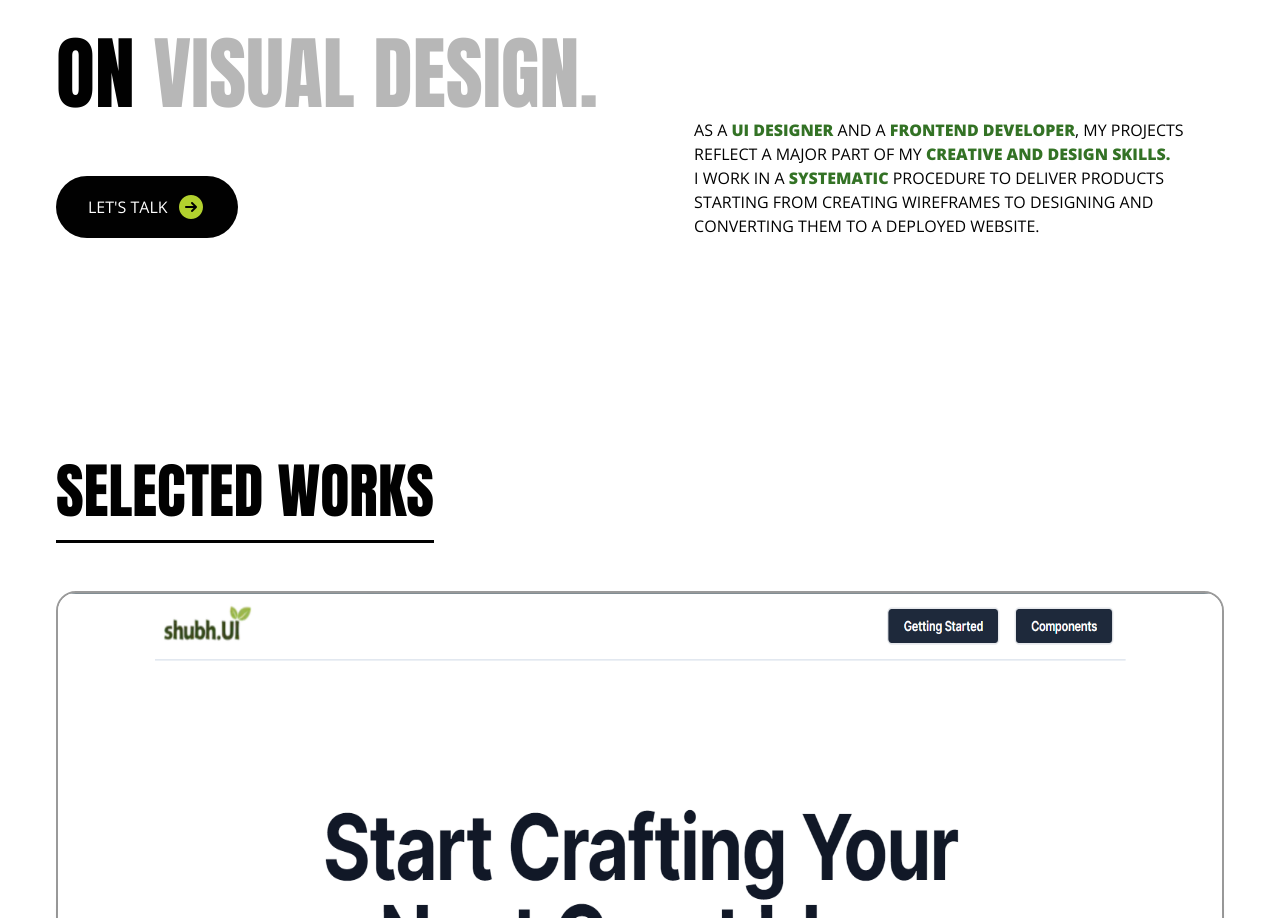
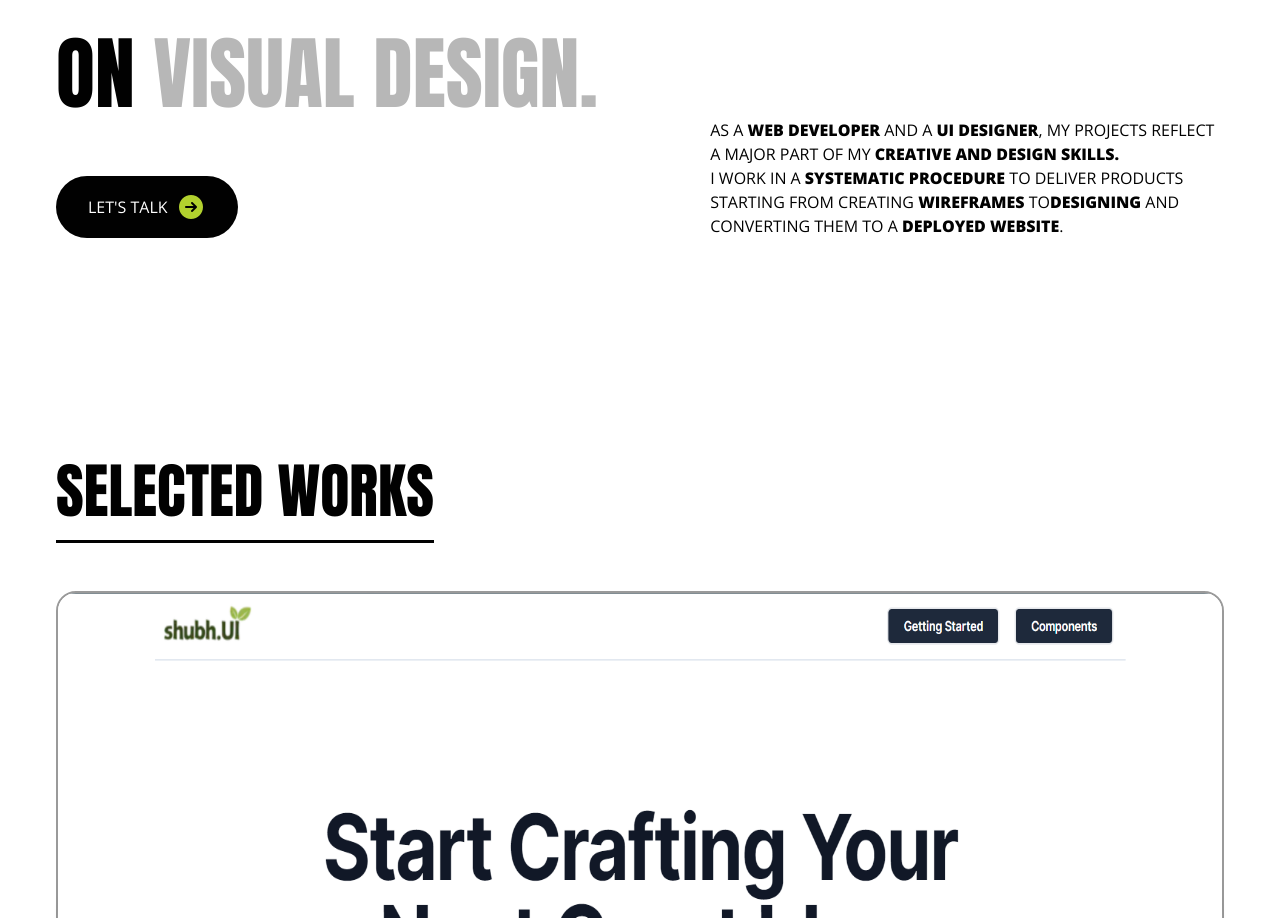
Before and after one commit to ShubhMehrotra19/newPortfolio, a Next.js app: page / in a window 1280 px wide. Shown: the part 2829-3747 px from the top of the page. Built offline with nearby package versions, Linux system fonts and the light colour scheme.

Commit message:
feat: minor bugs removed

```diff
--- a/components/NavbarComponents/comp.tsx
+++ b/components/NavbarComponents/comp.tsx
@@ -42,28 +42,28 @@ function Comp({ homeRef, aboutRef, workRef }: any) {
       <button
         onClick={handleClickHome}
         style={{ cursor: 'url("/icons/cursor.png"), auto' }}
-        className="px-6 py-2 rounded-full font-[600] text-[#b2de21] bg-black hover:scale-[102%] hover:bg-[#b2de21] hover:text-black transition-all duration-300 delay-75 ease-in-out"
+        className="px-6 py-2 rounded-full font-[600] text-[#b2de21] bg-black hover:scale-[102%] hover:bg-[#b2de21] hover:text-black active:scale-95 transition-all duration-300 delay-75 ease-in-out"
       >
         HOME
       </button>
       <button
         onClick={handleClickAbout}
         style={{ cursor: 'url("/icons/cursor.png"), auto' }}
-        className="px-6 py-2 rounded-full font-[600] text-[#b2de21] bg-black hover:scale-[102%] hover:bg-[#b2de21] hover:text-black transition-all duration-300 delay-75 ease-in-out"
+        className="px-6 py-2 rounded-full font-[600] text-[#b2de21] bg-black hover:scale-[102%] hover:bg-[#b2de21] hover:text-black active:scale-95 transition-all duration-300 delay-75 ease-in-out"
       >
         ABOUT
       </button>
       <button
         onClick={handleClickWork}
         style={{ cursor: 'url("/icons/cursor.png"), auto' }}
-        className="px-6 py-2 rounded-full font-[600] text-[#b2de21] bg-black hover:scale-[102%] hover:bg-[#b2de21] hover:text-black transition-all duration-300 delay-75 ease-in-out"
+        className="px-6 py-2 rounded-full font-[600] text-[#b2de21] bg-black hover:scale-[102%] hover:bg-[#b2de21] hover:text-black active:scale-95 transition-all duration-300 delay-75 ease-in-out"
       >
         WORK
       </button>
       <Link href="/">
         <button
           style={{ cursor: 'url("/icons/cursor.png"), auto' }}
-          className="px-6 py-2 rounded-full font-[600] text-[#b2de21] bg-black hover:scale-[102%] hover:bg-[#b2de21] hover:text-black transition-all duration-300 delay-75 ease-in-out"
+          className="px-6 py-2 rounded-full font-[600] text-[#b2de21] bg-black hover:scale-[102%] hover:bg-[#b2de21] hover:text-black active:scale-95 transition-all duration-300 delay-75 ease-in-out"
         >
           CONTACT
         </button>
--- a/components/projects/projects.tsx
+++ b/components/projects/projects.tsx
@@ -101,16 +101,16 @@ function Projects(props: Props) {
           </div>
         </div>
         <div className={`text-left text-base font-normal ${openSans.className}`}>
-          AS A <span className="text-[#337225] font-bold">UI DESIGNER</span> AND
-          A <span className="text-[#337225] font-bold">FRONTEND DEVELOPER</span>
+          AS A <span className="font-bold">WEB DEVELOPER</span> AND
+          A <span className="font-bold">UI DESIGNER</span>
           , MY PROJECTS REFLECT A MAJOR PART OF MY{" "}
-          <span className="text-[#337225] font-bold">
+          <span className="font-bold">
             CREATIVE AND DESIGN SKILLS.
           </span>{" "}
           <br />I WORK IN A{" "}
-          <span className="text-[#337225] font-bold">SYSTEMATIC</span> PROCEDURE
-          TO DELIVER PRODUCTS <br /> STARTING FROM CREATING WIREFRAMES TO
-          DESIGNING AND CONVERTING THEM TO A DEPLOYED WEBSITE.
+          <span className="font-bold">SYSTEMATIC PROCEDURE </span>
+          TO DELIVER PRODUCTS <br /> STARTING FROM CREATING <span className="font-bold">WIREFRAMES</span> TO
+          <span className="font-bold">DESIGNING</span> AND CONVERTING THEM TO A <span className="font-bold">DEPLOYED WEBSITE</span>.
         </div>
       </div>
       <div className="w-full flex justify-start my-12">
```
